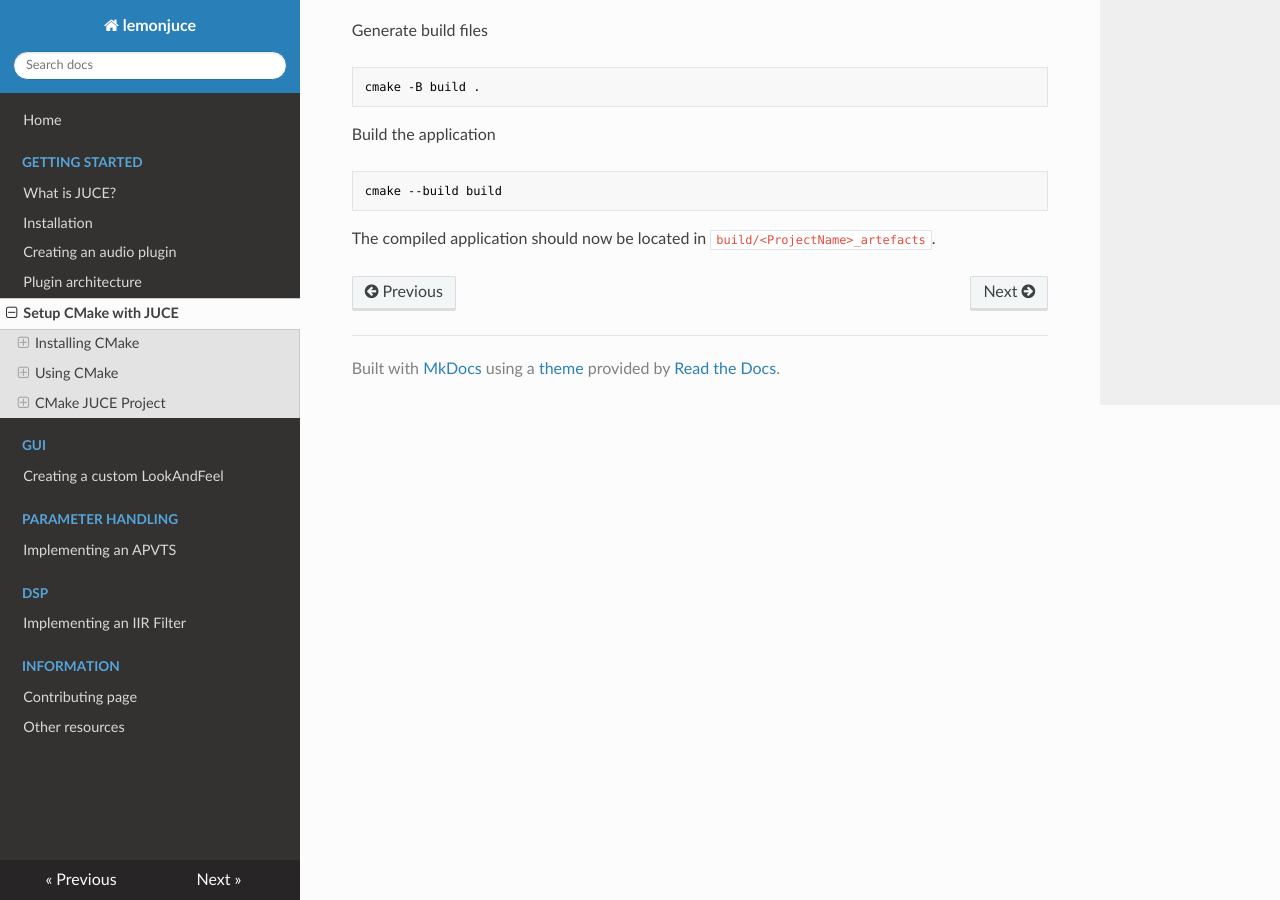
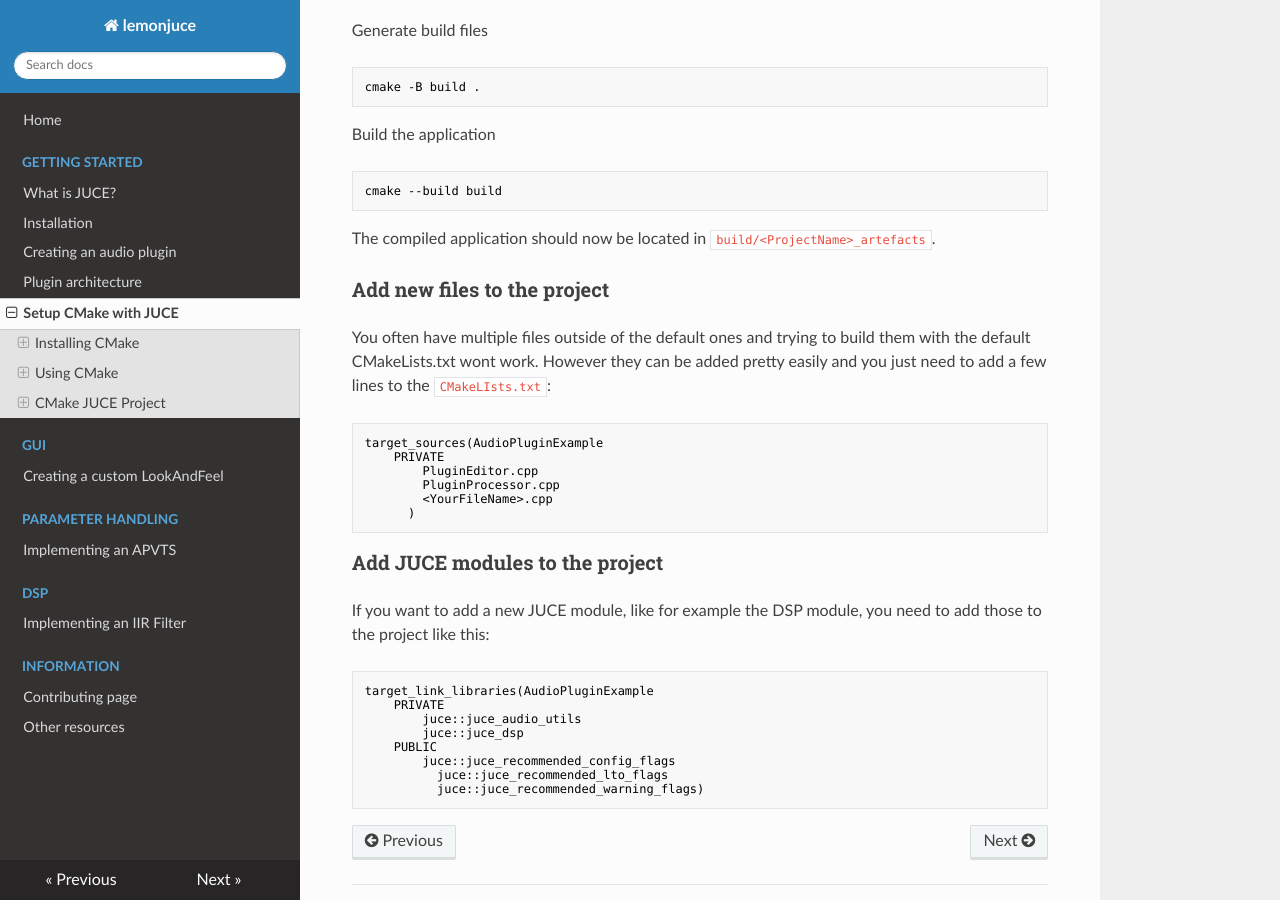
Before and after one commit to arcathrax/lemonjuce, an MkDocs documentation site: the page built from docs/getting_started/setup_cmake_with_juce.md, in a window 1280 px wide and 900 px high, scrolled down 2979 px. Built offline with MkDocs 1.6.1, drawn with Linux system fonts in a browser that asks for light colours; nearby versions of some CDN libraries.

Commit message:
feat(cmake tutorial): add files to the project and add juce modules to the project

````diff
--- a/docs/getting_started/setup_cmake_with_juce.md
+++ b/docs/getting_started/setup_cmake_with_juce.md
@@ -94,3 +94,29 @@ cmake --build build
 ```
 
 The compiled application should now be located in `build/<ProjectName>_artefacts`.
+
+### Add new files to the project
+You often have multiple files outside of the default ones and trying to build them with the default CMakeLists.txt wont work. However they can be added pretty easily and you just need to add a few lines to the `CMakeLIsts.txt`:
+
+```CMakeLists
+target_sources(AudioPluginExample
+    PRIVATE
+        PluginEditor.cpp
+        PluginProcessor.cpp
+        <YourFileName>.cpp
+      )
+```
+
+### Add JUCE modules to the project
+If you want to add a new JUCE module, like for example the DSP module, you need to add those to the project like this:
+
+```CMakeLists
+target_link_libraries(AudioPluginExample
+    PRIVATE
+        juce::juce_audio_utils
+        juce::juce_dsp
+    PUBLIC
+        juce::juce_recommended_config_flags
+          juce::juce_recommended_lto_flags
+          juce::juce_recommended_warning_flags)
+```
````
